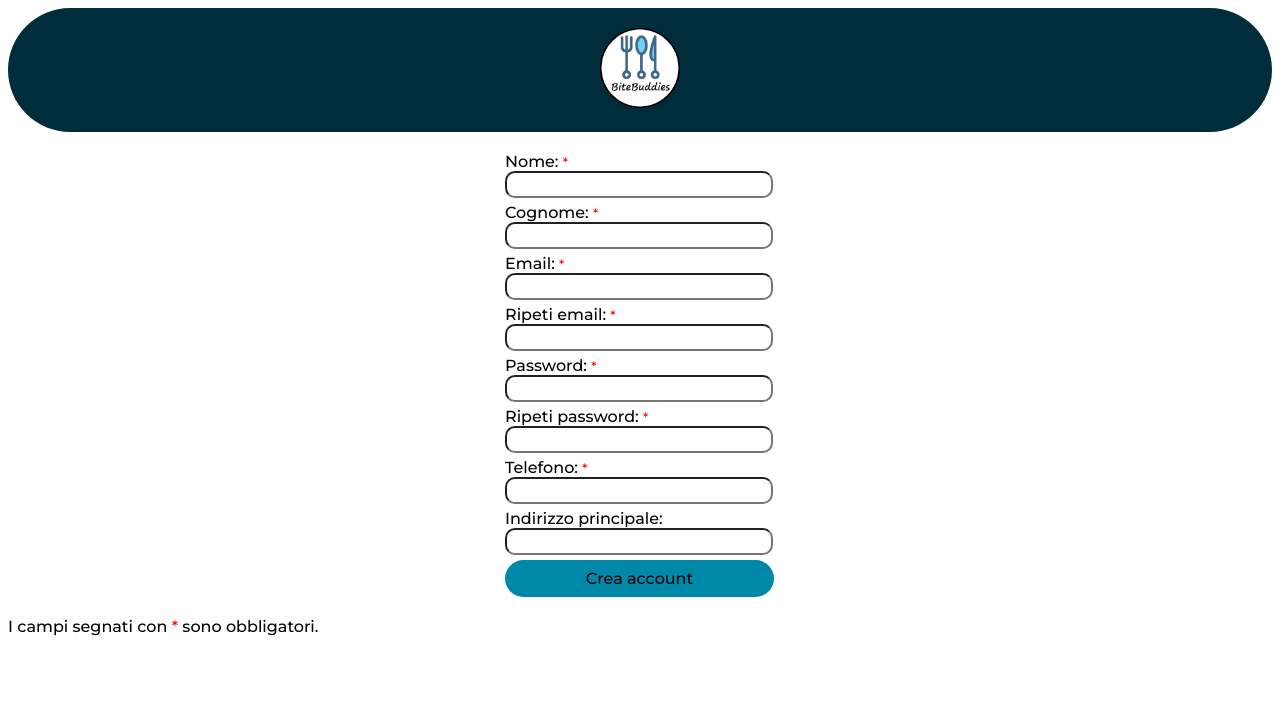
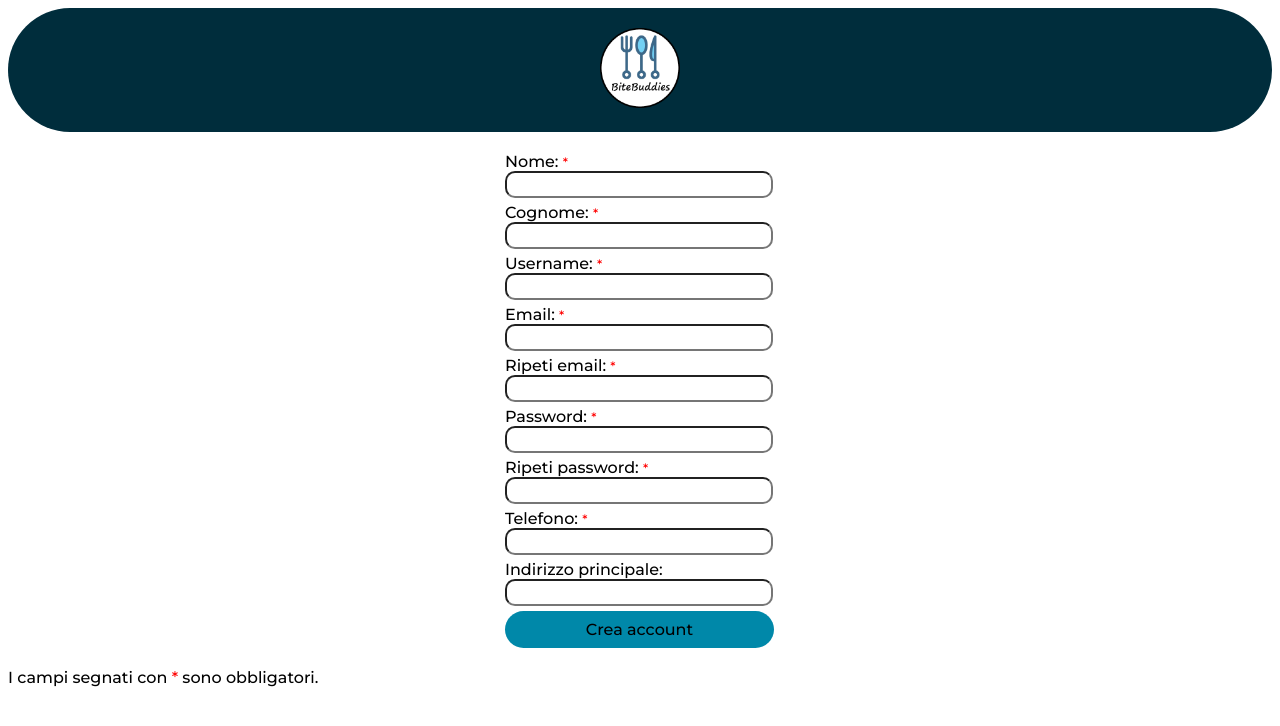
Before and after one commit to bluecheese-fil/bitebuddies, a PHP site: page /account/signup.html in a window 1280 px wide. Shown: the top 726 px of the page. Run offline with PHP 8.4, Linux system fonts and the light colour scheme.

Commit message:
Checked for existing user and email
- Correctly checked in database
- Password checking in progress, the requirements can be read in signup.html (will be added to README later)
- Added username in signup.html and signup.js, it's not finished tho

```diff
--- a/account/signup.html
+++ b/account/signup.html
@@ -68,10 +68,15 @@
         Cognome: <span class="errore">*</span> <br>
         <input type="text" name="cognome" id="cognome" onblur="checkText(this.id)" oninput="checkText(this.id)" required> <br>
         <div class="errore" id="errorecognome" hidden> Campo obbligatorio </div>
+        Username: <span class="errore">*</span> <br>
+        <input type="text" name="username" id="username" onblur="checkText(this.id)" oninput="checkText(this.id)" required> <br>
+        <div class="errore" id="usererror" hidden> Campo obbligatorio </div>
+        <div class="errore" id="usertaken" hidden> Username preso</div>
         Email: <span class="errore">*</span> <br>
         <input type="email" name="email_1" id="email_1" onblur="checkText(this.id)" oninput="checkText(this.id)" required> <br>
         <div class="errore" id="erroreemail_1" hidden> Campo obbligatorio </div>
         <div class="errore" id="invalidaemail" hidden> L'email inserita non e' valida</div>
+        <div class="errore" id="emailtaken" hidden> Email presa</div>
         Ripeti email: <span class="errore">*</span> <br>
         <input type="text" name="email_2" id="email_2" autocomplete="off" readonly onfocus="this.readOnly = false" oninput="checkText(this.id)" onblur="this.readOnly = true; checkText(this.id)" required> <br>
         <div class="errore" id="erroreemail_2" hidden> Campo obbligatorio </div>
@@ -79,6 +84,7 @@
         Password: <span class="errore">*</span> <br>
         <input type="password" name="password_1" id="password_1" onblur="checkText(this.id)" oninput="checkText(this.id)" required> <br>
         <div class="errore" id="errorepassword_1" hidden> Campo obbligatorio </div>
+        <div class="errore" id="passwordinvalida" hidden> La password deve essere di almeno 8 caratteri, di cui almeno 2 lettere maiuscole, 2 minuscole, 2 caratteri speciali e 2 numeri</div>
         Ripeti password: <span class="errore">*</span> <br>
         <input type="password" name="password_2" id="password_2" onblur="checkText(this.id)" oninput="checkText(this.id)" required> <br>
         <div class="errore" id="errorepassword_2" hidden> Campo obbligatorio </div>
--- a/js/signup.js
+++ b/js/signup.js
@@ -25,8 +25,6 @@ function loadSignup(){
       } else if(errortype[0] == "username"){
         if(errtype[1] == "blank"){
 
-        } else if(errortype[1] == "notequal"){
-
         } else if(errortype[1] == "invalid"){
 
         } else if(errortype[1] == "taken"){
@@ -41,7 +39,7 @@ function loadSignup(){
         } else if(errortype[1] == "invalid"){
           document.getElementById("invalidaemail").removeAttribute("hidden");
         } else if(errortype[1] == "taken"){
-          // for now it's not implemented
+          document.getElementById("emailtaken").removeAttribute("hidden");
         }
       } else if(errortype[0] == "password"){
         if(errtype[1] == "blank"){
@@ -67,24 +65,41 @@ function loadSignup(){
 
 // I'm using custom function to mark a particular item as "touched". When that happens, I can say for certain that, if it's still empty, then something must be written there
 function checkText(elem){
-
-  htmlElem = document.getElementById(elem)
-  if(htmlElem.value == "") document.getElementById("errore" + elem).removeAttribute('hidden')
-  else document.getElementById("errore" + elem).setAttribute('hidden', true)
+  htmlElem = document.getElementById(elem);
+  if(htmlElem.value == "") document.getElementById("errore" + elem).removeAttribute('hidden');
+  else document.getElementById("errore" + elem).setAttribute('hidden', true);
 
   if(elem == "password_2"){
     otherHTMLElem = document.getElementById("password_1")
-    if(htmlElem.value != otherHTMLElem.value && htmlElem.value != "" && otherHTMLElem.value != "") document.getElementById("diversapassword").removeAttribute('hidden')
-    else document.getElementById("diversapassword").setAttribute('hidden', true)
+    if(htmlElem.value != otherHTMLElem.value && htmlElem.value != "" && otherHTMLElem.value != "") document.getElementById("diversapassword").removeAttribute('hidden');
+    else document.getElementById("diversapassword").setAttribute('hidden', true);
   } else if(elem == "password_1"){
     otherHTMLElem = document.getElementById("password_2")
-    if(htmlElem.value != otherHTMLElem.value && htmlElem.value != "" && otherHTMLElem.value != "") document.getElementById("diversapassword").removeAttribute('hidden')
-    else document.getElementById("diversapassword").setAttribute('hidden', true)
+    if(htmlElem.value != otherHTMLElem.value && htmlElem.value != "" && otherHTMLElem.value != "") document.getElementById("diversapassword").removeAttribute('hidden');
+    else document.getElementById("diversapassword").setAttribute('hidden', true);
+
+    // I now must check if password is valid
+    if(passwd.length < 8){
+      document.getElementById("passwordinvalid").removeAttribute('hidden');
+    } else {
+      passwd = htmlElem.value;
+      uppercase = 0; lowercase = 0; special = 0; numbers = 0;
+      for(let i = 0; i<passwd.length; i++){
+        // need to use ascii table here
+      }
+    }
   }
+
+  // as soon as the username is changed, I must remove the taken error
+  if(elem == "username") document.getElementById("usertaken").setAttribute('hidden', true);
+
 
   if(elem == "email_1"){
     const re = /^[a-z0-9!#$%&'*+/=?^_`{|}~-]+(?:\.[a-z0-9!#$%&'*+/=?^_`{|}~-]+)*@(?:[a-z0-9](?:[a-z0-9-]*[a-z0-9])?\.)+[a-z0-9](?:[a-z0-9-]*[a-z0-9])?$/
     otherHTMLElem = document.getElementById("email_2")
+
+    // As soon as the first email has been changed, I can remove the "taken" error
+    document.getElementById("emailtaken").setAttribute('hidden', true);
 
     if(htmlElem.value != "" && !re.test(htmlElem.value)) document.getElementById("invalidaemail").removeAttribute('hidden')
     else if(htmlElem.value != otherHTMLElem.value && htmlElem.value != "" && otherHTMLElem.value != ""){
```
Also changed, not shown: php/signup.php (+25 -3 lines).
